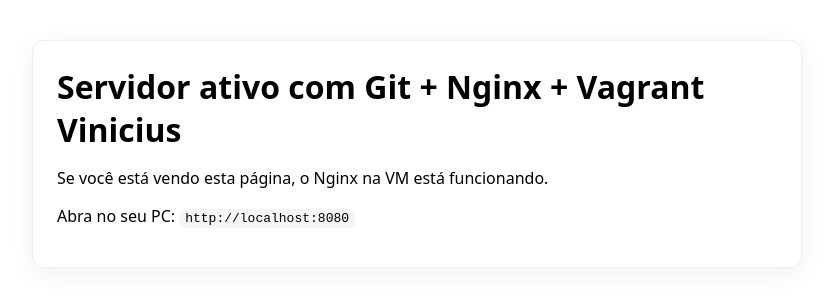
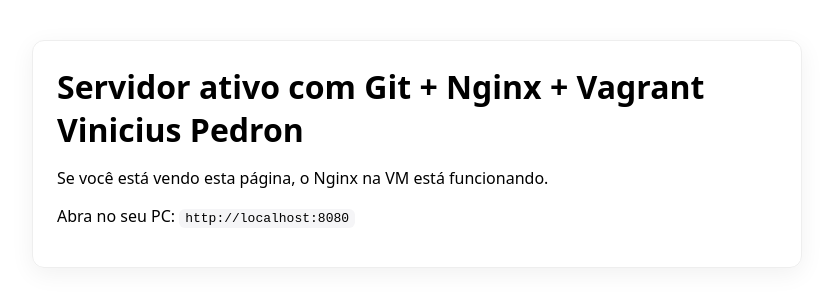
Before and after one commit to pedron171/Vagrant, a plain HTML site: page site/index.html in a window 1280 px wide. Shown: the whole page, without its empty margins (223-1056 px from the left). Drawn offline with Linux system fonts and the light colour scheme.

Commit message:
Update index.html

```diff
--- a/site/index.html
+++ b/site/index.html
@@ -13,7 +13,7 @@
   </head>
   <body>
     <div class="card">
-      <h1>Servidor ativo com Git + Nginx + Vagrant Vinicius </h1>
+      <h1>Servidor ativo com Git + Nginx + Vagrant Vinicius Pedron</h1>
       <p>Se você está vendo esta página, o Nginx na VM está funcionando.</p>
       <p>Abra no seu PC: <code>http://localhost:8080</code></p>
     </div>
```
